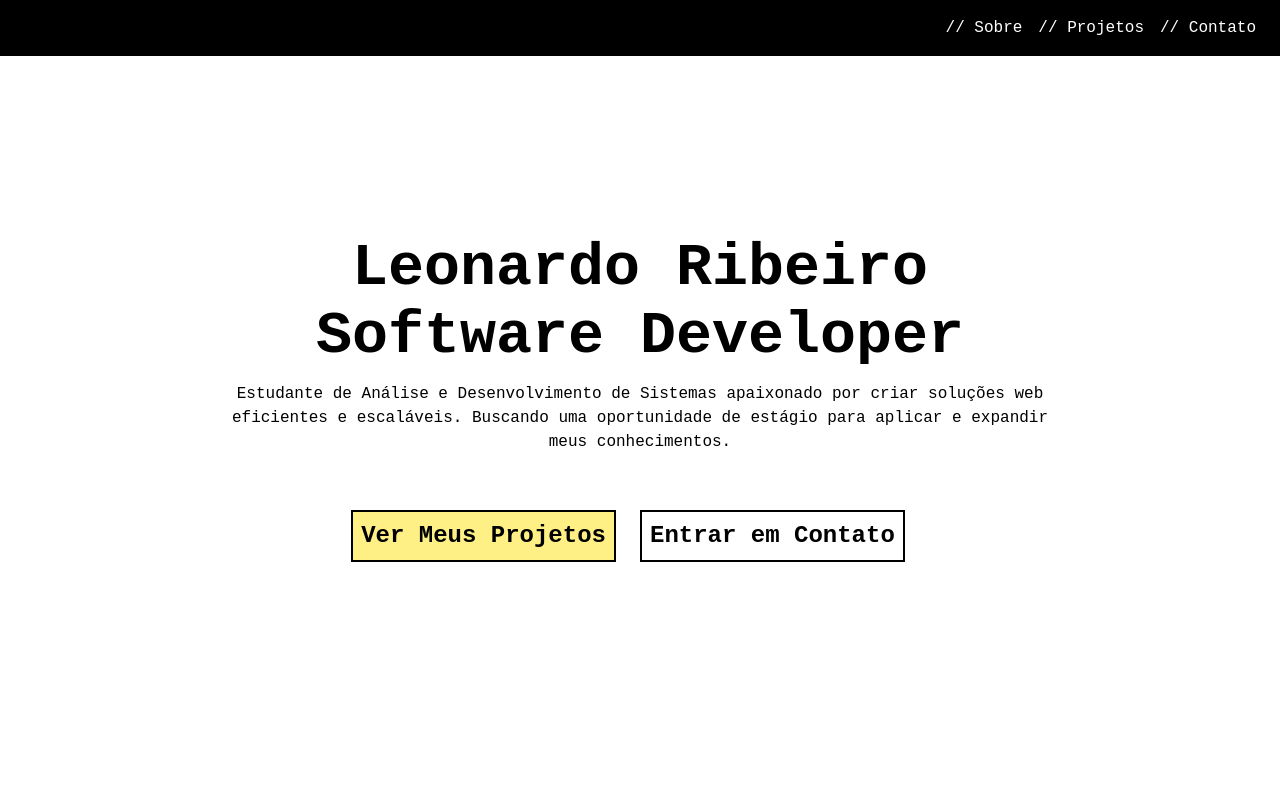
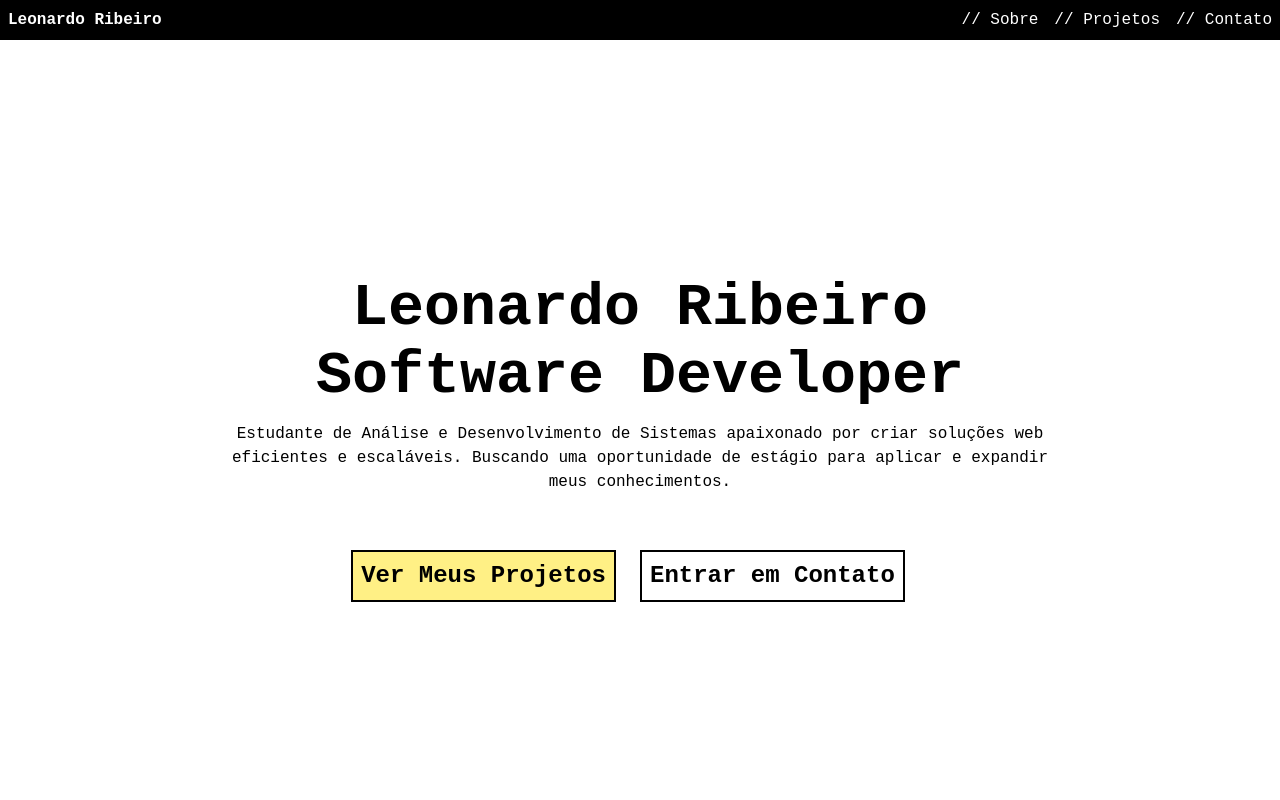
Before and after one commit to leonardo-victor-ribeiro/leonardo-victor-ribeiro.github.io, a website: page index.html in a window 1280 px wide. Shown: the top 800 px of the page. Drawn offline with Linux system fonts and the light colour scheme.

Commit message:
adiciona o texto da logo

```diff
--- a/css/input.css
+++ b/css/input.css
@@ -8,3 +8,7 @@ body {
 h1, h2, h3 {
   font-family: 'Roboto Mono', monospace;
 }
+
+.logo {
+  font-family: 'Roboto Mono', monospace;
+}
--- a/index.html
+++ b/index.html
@@ -8,12 +8,15 @@
 </head>
 <body>
     <!-- nav -->
-    <nav class="relative">
-        <ul class="lg:flex lg:flex-row lg:flex-nowrap justify-end p-4 fixed top-0 right-0 left-0 text-base text-white font-medium bg-black">
-            <li><a class="p-2 hover:text-yellow-200 transition-colors duration-500" href="#about-me">// Sobre</a></li>
-            <li><a class="p-2 hover:text-yellow-200 transition-colors duration-500" href="#projetos">// Projetos</a></li>
-            <li><a class="p-2 hover:text-yellow-200 transition-colors duration-500" href="#contact">// Contato</a></li>
-        </ul>
+    <nav class="sticky top-0 bg-black">
+        <div class="flex flex-row justify-between items-center text-white">
+            <a class="logo p-2 cursor-pointer font-black" href="#home">Leonardo Ribeiro</a>
+            <ul class="lg:flex lg:flex-row lg:flex-nowrap justify-end text-base text-white font-medium">
+                <li><a class="p-2 hover:text-yellow-200 transition-colors duration-500 cursor-pointer" href="#about-me">// Sobre</a></li>
+                <li><a class="p-2 hover:text-yellow-200 transition-colors duration-500 cursor-pointer" href="#projetos">// Projetos</a></li>
+                <li><a class="p-2 hover:text-yellow-200 transition-colors duration-500 cursor-pointer" href="#contact">// Contato</a></li>
+            </ul>
+        </div>
     </nav>
     <!-- home -->
     <div class="max-w-7xl m-auto">
```
Also changed, not shown: css/styles.css.
